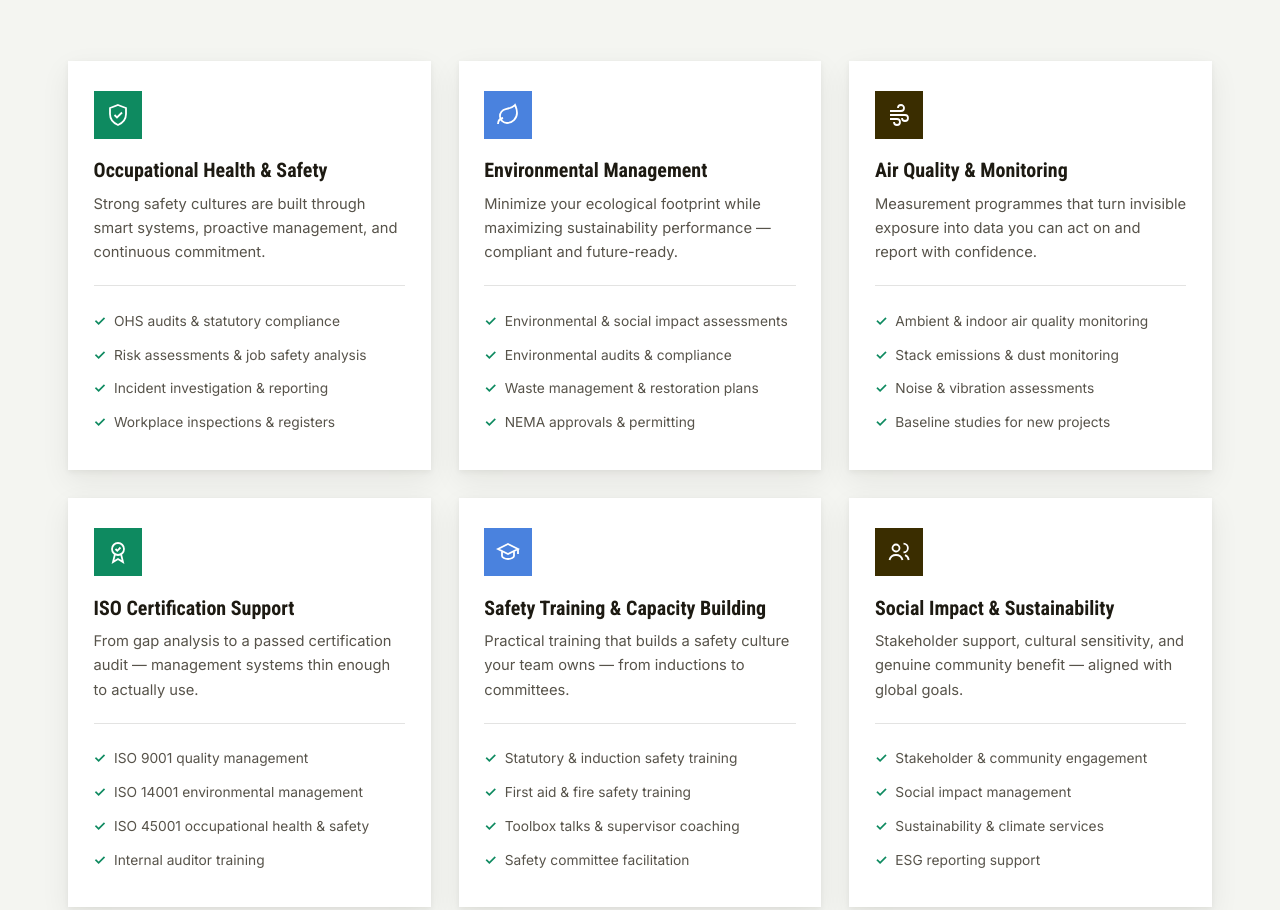
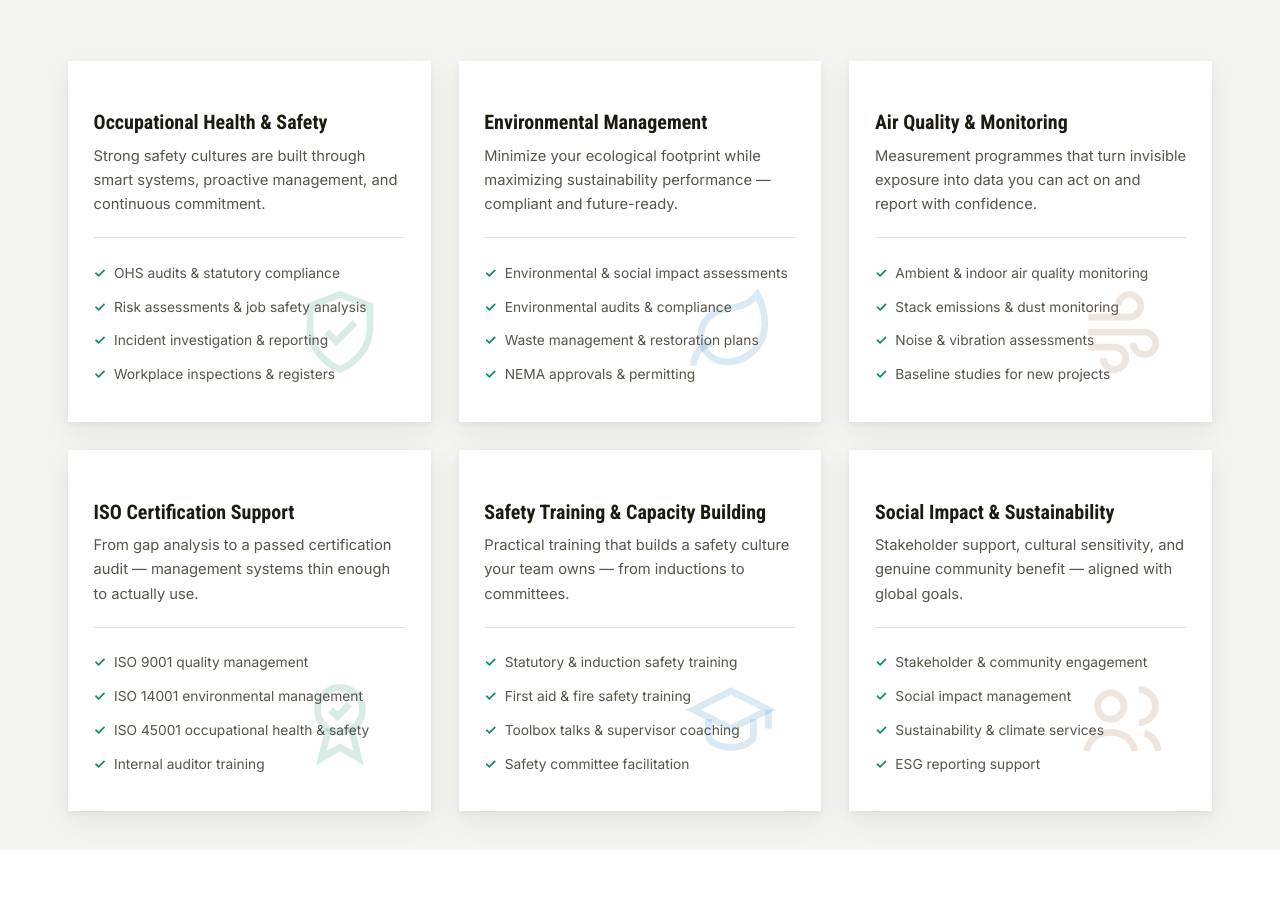
Before and after one commit to alemiherbert/ambex-consults, a website: page index.html in a window 1280 px wide. Shown: the part 1926-2836 px from the top of the page. Drawn offline with Linux system fonts and the light colour scheme.

Commit message:
Refine service icon styling

```diff
--- a/css/style.css
+++ b/css/style.css
@@ -565,6 +565,8 @@ html[data-theme="dark"] .stats-bar { background: #0B6B4B; }
   gap: clamp(1.25rem, 2.5vw, 1.75rem);
 }
 .pillar-card {
+  position: relative;
+  overflow: hidden;
   display: flex;
   flex-direction: column;
   background: var(--paper);
@@ -574,14 +576,27 @@ html[data-theme="dark"] .stats-bar { background: #0B6B4B; }
 }
 .pillar-card:hover { transform: translateY(-4px); box-shadow: 0 4px 10px rgba(29, 26, 18, 0.08), 0 18px 40px rgba(29, 26, 18, 0.12); }
 .pillar-icon {
-  width: 48px; height: 48px;
-  display: flex; align-items: center; justify-content: center;
-  background: var(--green-deep);
-  color: #fff;
+  position: absolute;
+  right: 0.4rem;
+  bottom: 0.4rem;
+  z-index: 0;
+  width: 10.5rem;
+  height: 10.5rem;
+  display: flex;
+  align-items: center;
+  justify-content: center;
+  color: rgba(14, 138, 96, 0.16);
+  pointer-events: none;
 }
-.pillar-card:nth-child(3n+2) .pillar-icon { background: var(--blue); }
-.pillar-card:nth-child(3n) .pillar-icon { background: var(--brown); }
-.pillar-icon svg { width: 24px; height: 24px; }
+.pillar-card:nth-child(3n+2) .pillar-icon { color: rgba(25, 120, 180, 0.16); }
+.pillar-card:nth-child(3n) .pillar-icon { color: rgba(141, 92, 50, 0.16); }
+.pillar-icon svg { width: 5.625rem; height: 5.625rem; }
+.pillar-name,
+.pillar-summary,
+.pillar-capabilities {
+  position: relative;
+  z-index: 1;
+}
 .pillar-name {
   margin-top: 1.2rem;
   font-family: var(--font-heading);
```
